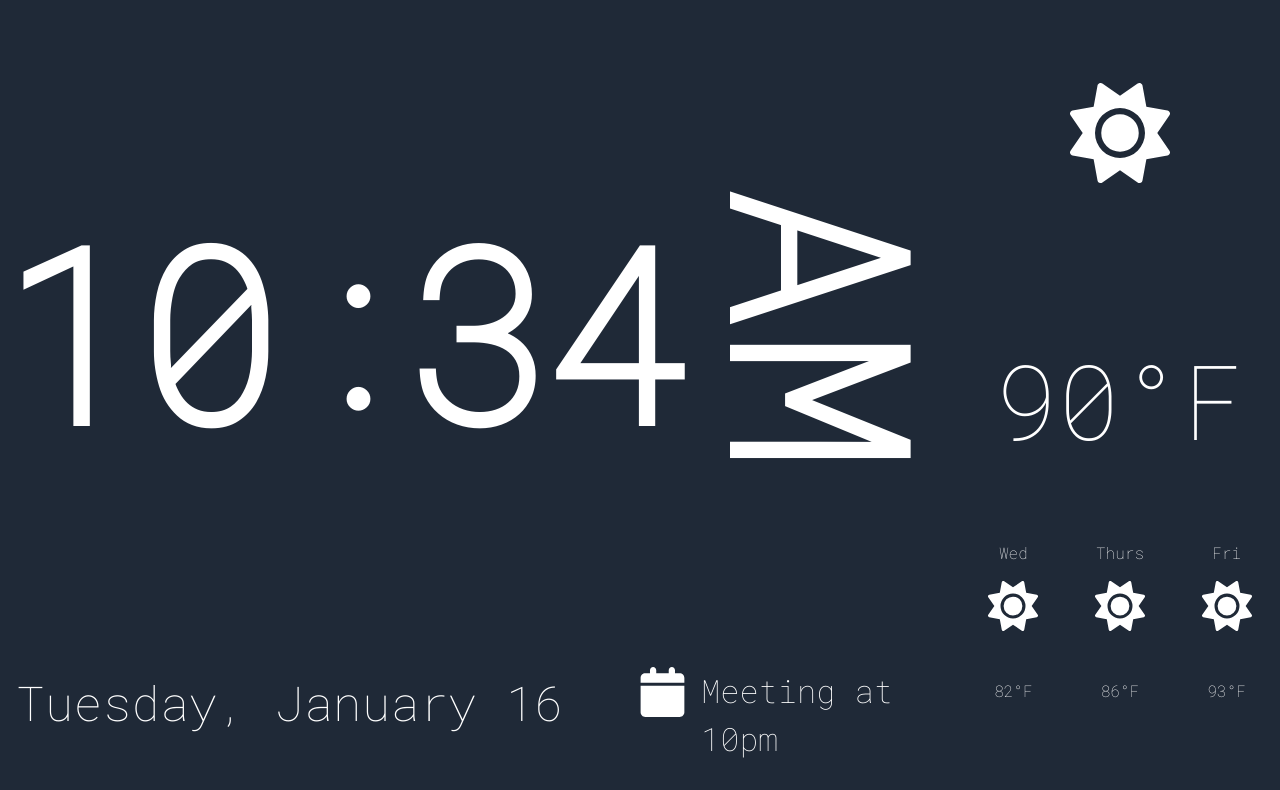
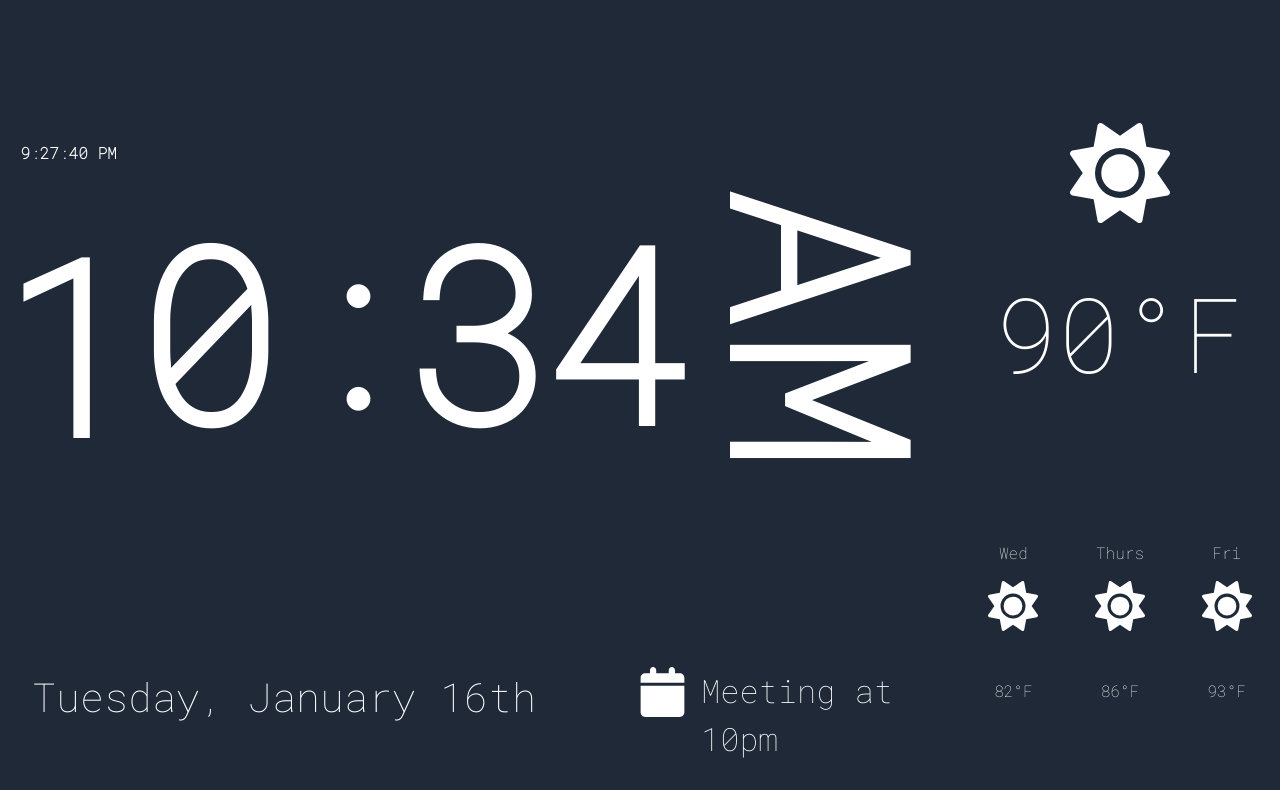
Before and after one commit to mslew/clocktop, a React (Vite) app: page / in a window 1280 px wide. Shown: the top 790 px of the page. Built offline with nearby package versions, Linux system fonts and the light colour scheme.

Commit message:
working on time and date

```diff
--- a/package.json
+++ b/package.json
@@ -10,10 +10,12 @@
     "preview": "vite preview"
   },
   "dependencies": {
+    "dateformat": "^5.0.3",
     "react": "^18.2.0",
     "react-dom": "^18.2.0"
   },
   "devDependencies": {
+    "@types/dateformat": "^5.0.2",
     "@types/react": "^18.2.43",
     "@types/react-dom": "^18.2.17",
     "@typescript-eslint/eslint-plugin": "^6.14.0",
--- a/src/App.tsx
+++ b/src/App.tsx
@@ -1,23 +1,39 @@
 //1024x600
+import { useState, useEffect } from "react";
+import dateFormat from "dateformat";
 import "./App.css";
 import Clock from "./components/Clock";
 import Weather from "./components/Weather";
-import Date from "./components/Date";
+import DateDisplay from "./components/DateDisplay";
 import Calendar from "./components/Calendar";
 
 function App() {
+  const [date, setDate] = useState(new Date());
+
+  useEffect(() => {
+    const timerId = setInterval(refreshClock, 1000);
+    return function cleanup() {
+      clearInterval(timerId);
+    };
+  }, []);
+
+  function refreshClock() {
+    setDate(new Date());
+  }
   return (
     <>
       <div className="flex flex-col h-screen w-screen justify-center items-center">
         <div className="w-full h-full grid grid-cols-4 grid-rows-6">
           <div className="col-span-3 row-span-5 text-white">
-            <Clock />
+            <Clock time={date.toLocaleTimeString()} />
           </div>
           <div className="row-span-6 text-white">
             <Weather />
           </div>
           <div className="row-span-2 col-span-2 text-white">
-            <Date />
+            <DateDisplay
+              date={dateFormat(date.toLocaleDateString(), "UTC:dddd, mmmm dS")}
+            />
           </div>
           <div className="row-span-2 text-white">
             <Calendar />
--- a/src/components/Clock.tsx
+++ b/src/components/Clock.tsx
@@ -1,10 +1,9 @@
-//text-[30vh] font-extrabold
-
-function Clock() {
+function Clock({ time }: { time: string }) {
   return (
     <div className="flex flex-col items-center justify-center w-full h-full">
       <div className="grid grid-cols-7 w-full h-3/4">
         <div className="h-full flex flex-col items-center justify-center font-extrabold">
+          {time}
           <p className="text-[30vh]">1</p>
         </div>
         <div className="flex flex-col items-center justify-center font-extrabold">
--- a/src/components/Date.tsx
+++ /dev/null
@@ -1,9 +0,0 @@
-function Date(){
-    return (
-        <div className="flex flex-row  h-full w-full pl-4">
-            <p className="text-[6vh]">Tuesday, January 16</p>
-        </div>
-    )
-};
-
-export default Date
--- /dev/null
+++ b/src/components/DateDisplay.tsx
@@ -0,0 +1,9 @@
+function DateDisplay({date}: {date: string}){
+    return (
+        <div className="flex flex-row  h-full w-full pl-8">
+            <p className="text-[5vh]">{date}</p>
+        </div>
+    );
+}
+
+export default DateDisplay
--- a/src/components/Weather.tsx
+++ b/src/components/Weather.tsx
@@ -1,7 +1,7 @@
 function Weather() {
   return (
     <div className="grid grid-rows-3 w-full h-full">
-      <div className="flex flex-col items-center justify-center">
+      <div className="flex flex-col row-span-2 items-center justify-center gap-8">
         <svg
           className="fill-white"
           xmlns="http://www.w3.org/2000/svg"
@@ -11,8 +11,6 @@ function Weather() {
         >
           <path d="M361.5 1.2c5 2.1 8.6 6.6 9.6 11.9L391 121l107.9 19.8c5.3 1 9.8 4.6 11.9 9.6s1.5 10.7-1.6 15.2L446.9 256l62.3 90.3c3.1 4.5 3.7 10.2 1.6 15.2s-6.6 8.6-11.9 9.6L391 391 371.1 498.9c-1 5.3-4.6 9.8-9.6 11.9s-10.7 1.5-15.2-1.6L256 446.9l-90.3 62.3c-4.5 3.1-10.2 3.7-15.2 1.6s-8.6-6.6-9.6-11.9L121 391 13.1 371.1c-5.3-1-9.8-4.6-11.9-9.6s-1.5-10.7 1.6-15.2L65.1 256 2.8 165.7c-3.1-4.5-3.7-10.2-1.6-15.2s6.6-8.6 11.9-9.6L121 121 140.9 13.1c1-5.3 4.6-9.8 9.6-11.9s10.7-1.5 15.2 1.6L256 65.1 346.3 2.8c4.5-3.1 10.2-3.7 15.2-1.6zM160 256a96 96 0 1 1 192 0 96 96 0 1 1 -192 0zm224 0a128 128 0 1 0 -256 0 128 128 0 1 0 256 0z" />
         </svg>
-      </div>
-      <div className="flex flex-col items-center justify-center">
         <p className="text-[13vh]">90°F</p>
       </div>
       <div className="grid grid-cols-3">
```
Also changed, not shown: 1 other file (tests, documents, lock files or other folders).
